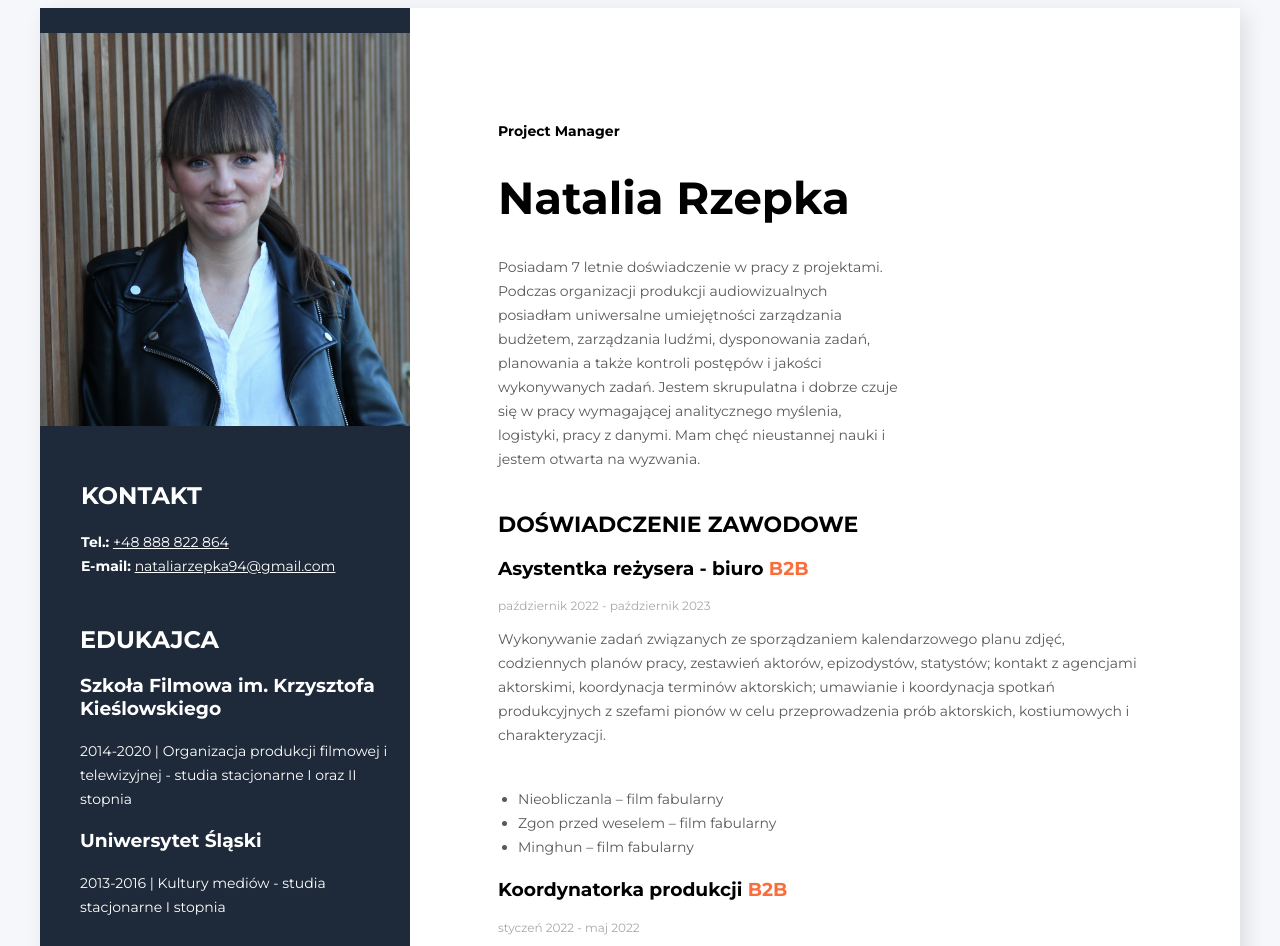
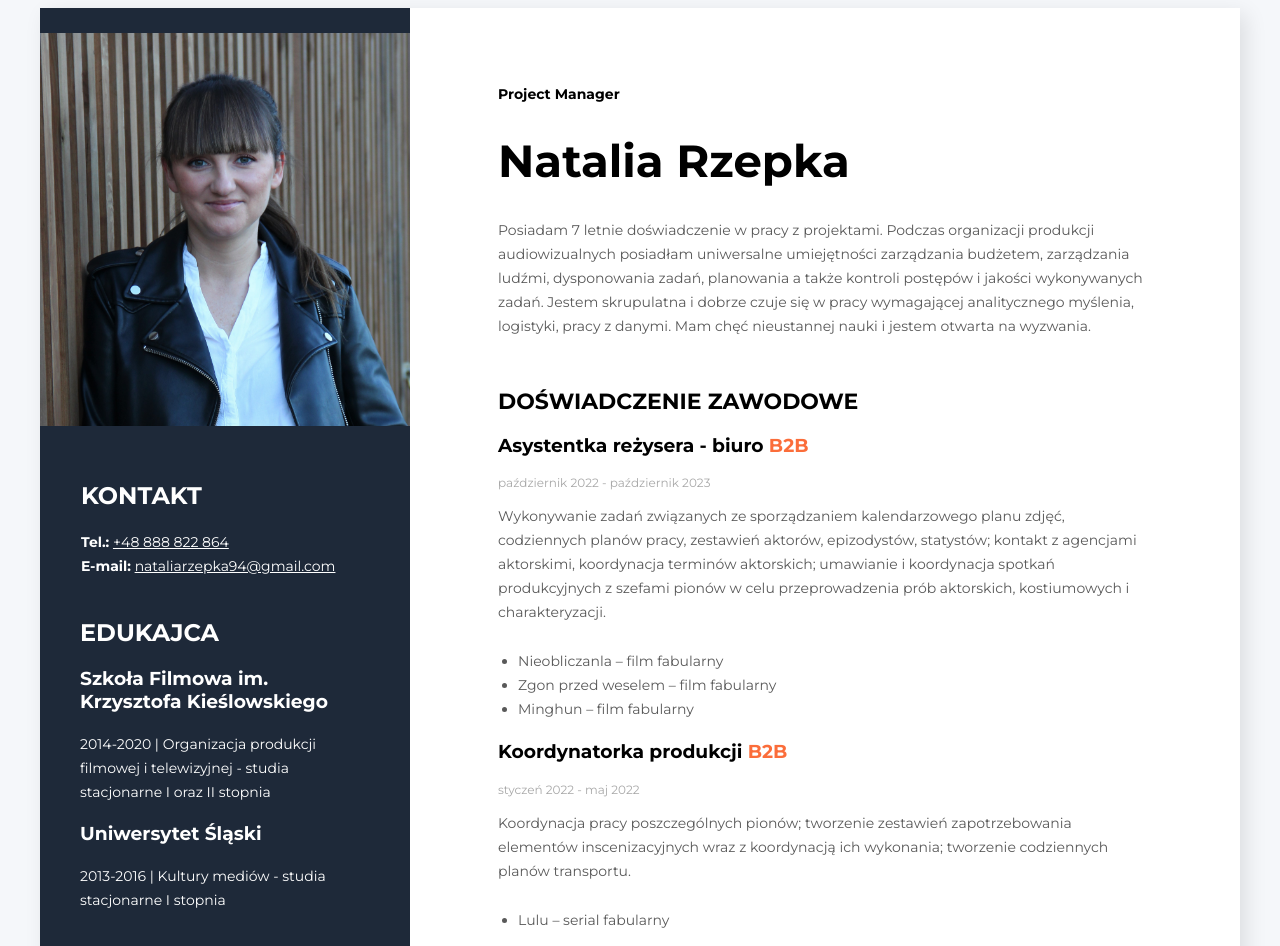
Before and after one commit to Natrze/FabianRzepka, a plain HTML site: page index.html in a window 1280 px wide. Shown: the top 946 px of the page. Drawn offline with Linux system fonts and the light colour scheme.

Commit message:
Code refactor, fix paddings and margins.

```diff
--- a/style.css
+++ b/style.css
@@ -56,8 +56,9 @@ aside {
 }
 
 .tech-skills-block {
-  margin-top: 47px;
-  margin-left: 40px;
+  margin-top: 2.5rem;
+  margin-left: 2.5rem;
+  margin-right: 2.5rem;
   color: #fff;
 }
 
@@ -67,11 +68,7 @@ aside {
 }
 
 main {
-  padding: 102px 88px 102px 88px;
-}
-
-.main-description {
-  width: 400px;
+  padding: 65px 88px 102px 88px;
 }
 
 .job-title {
@@ -85,13 +82,15 @@ h1 {
   font-weight: 700;
   line-height: normal;
 }
-
+.main-description {
+  margin-bottom: 50px;
+}
 .description {
   color: #595959;
   font-size: 14px;
   font-weight: 400;
   line-height: 24px;
-  margin-bottom: 40px;
+  margin-bottom: 25px;
 }
 
 .projects {
```
